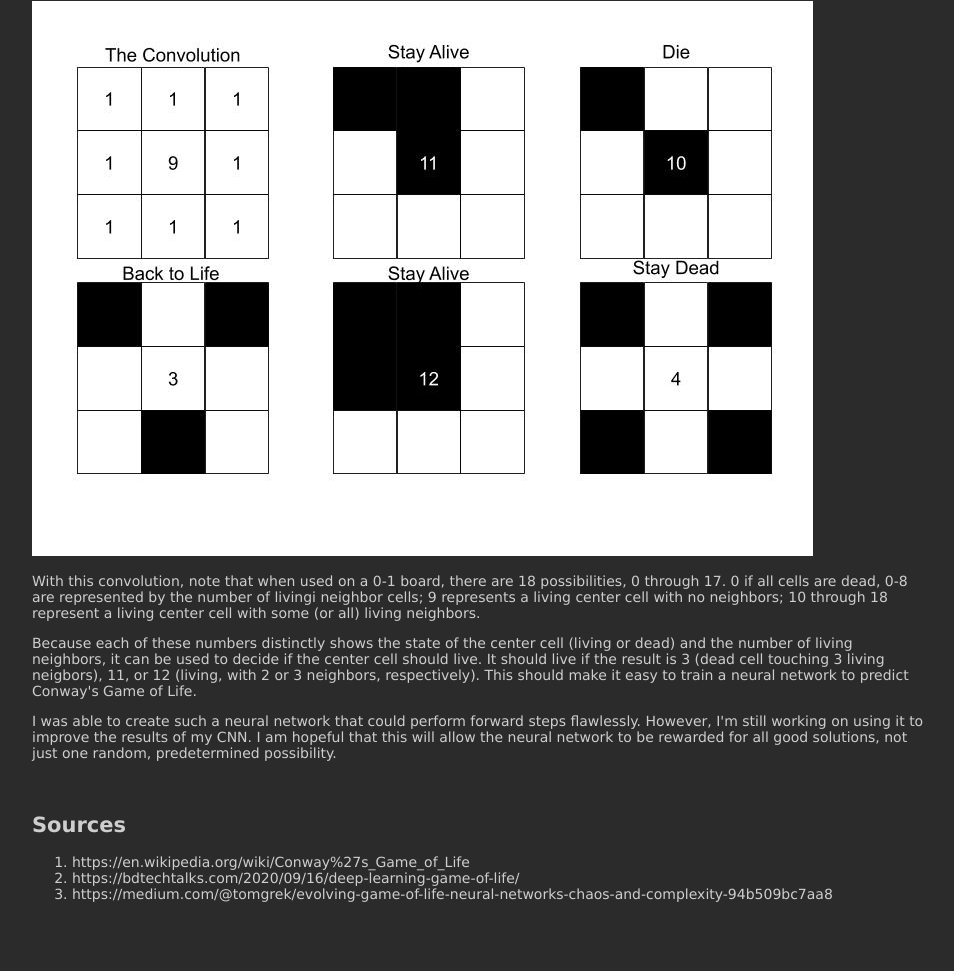
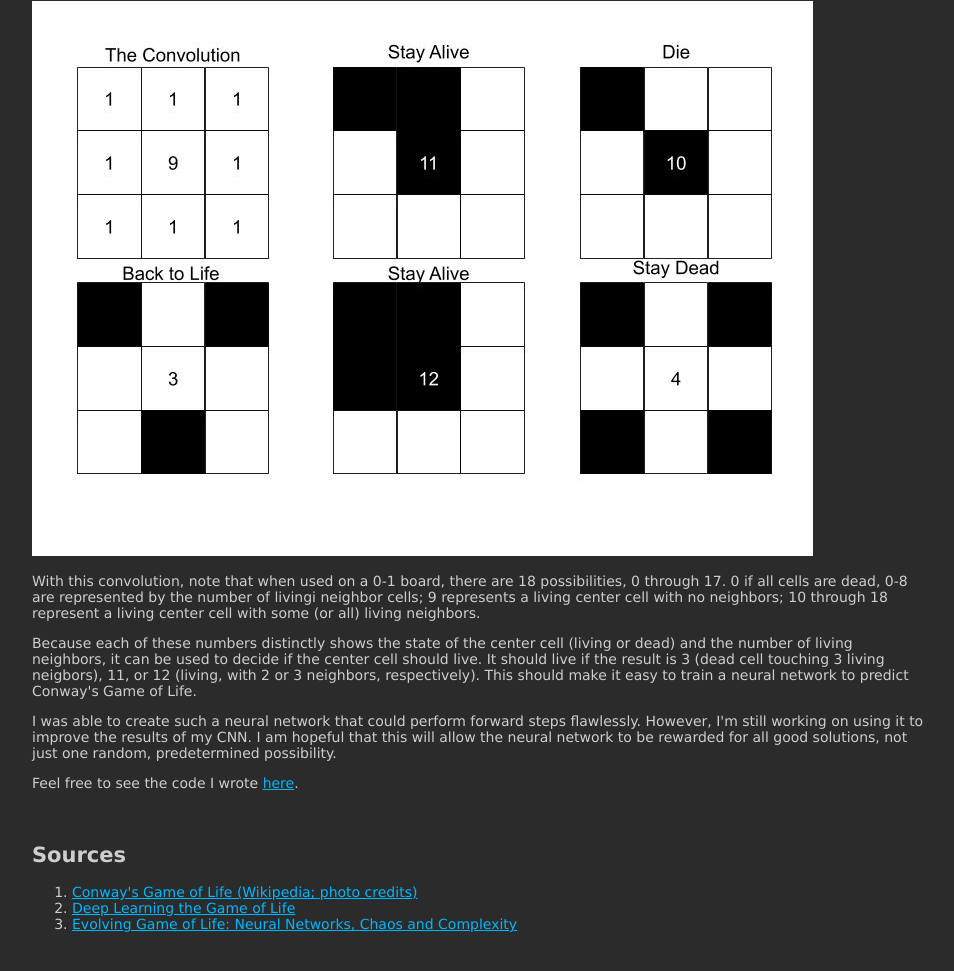
Before and after one commit to Thomas-Ray-OReilly/thomas-ray-oreilly.github.io, a plain HTML site: page index.html in a window 1280 px wide. Shown: the part 4880-5851 px from the top of the page, without its empty margins (160-1114 px from the left). Drawn offline with Linux system fonts and the light colour scheme.

Commit message:
added code base

```diff
--- a/index.html
+++ b/index.html
@@ -86,17 +86,19 @@
 
 		<p>I was able to create such a neural network that could perform forward steps flawlessly. However, I'm still working on using it to improve the results of my CNN. I am hopeful that this will allow the neural network to be rewarded for all good solutions, not just one random, predetermined possibility.</p>
 
+		<p>Feel free to see the code I wrote <a href="https://github.com/Thomas-Ray-OReilly/thomas-ray-oreilly.github.io/blob/master/iterative-cnn.ipynb">here</a>.</p>
+
 	</section>
 
 	<section>
 		<h1>Sources</h1>
 		<ol>
-			<li>https://en.wikipedia.org/wiki/Conway%27s_Game_of_Life</li>
-			<li>https://bdtechtalks.com/2020/09/16/deep-learning-game-of-life/</li>
-			<li>https://medium.com/@tomgrek/evolving-game-of-life-neural-networks-chaos-and-complexity-94b509bc7aa8</li>
+			<li><a href="https://en.wikipedia.org/wiki/Conway%27s_Game_of_Life">Conway's Game of Life (Wikipedia; photo credits)</a></li>
+			<li><a href="https://bdtechtalks.com/2020/09/16/deep-learning-game-of-life/">Deep Learning the Game of Life</a></li>
+			<li><a href="https://medium.com/@tomgrek/evolving-game-of-life-neural-networks-chaos-and-complexity-94b509bc7aa8">Evolving Game of Life: Neural Networks, Chaos and Complexity</a></li>
 		</ol>
 	</section>
 
 </body>
 
-</html
+</html>
```
